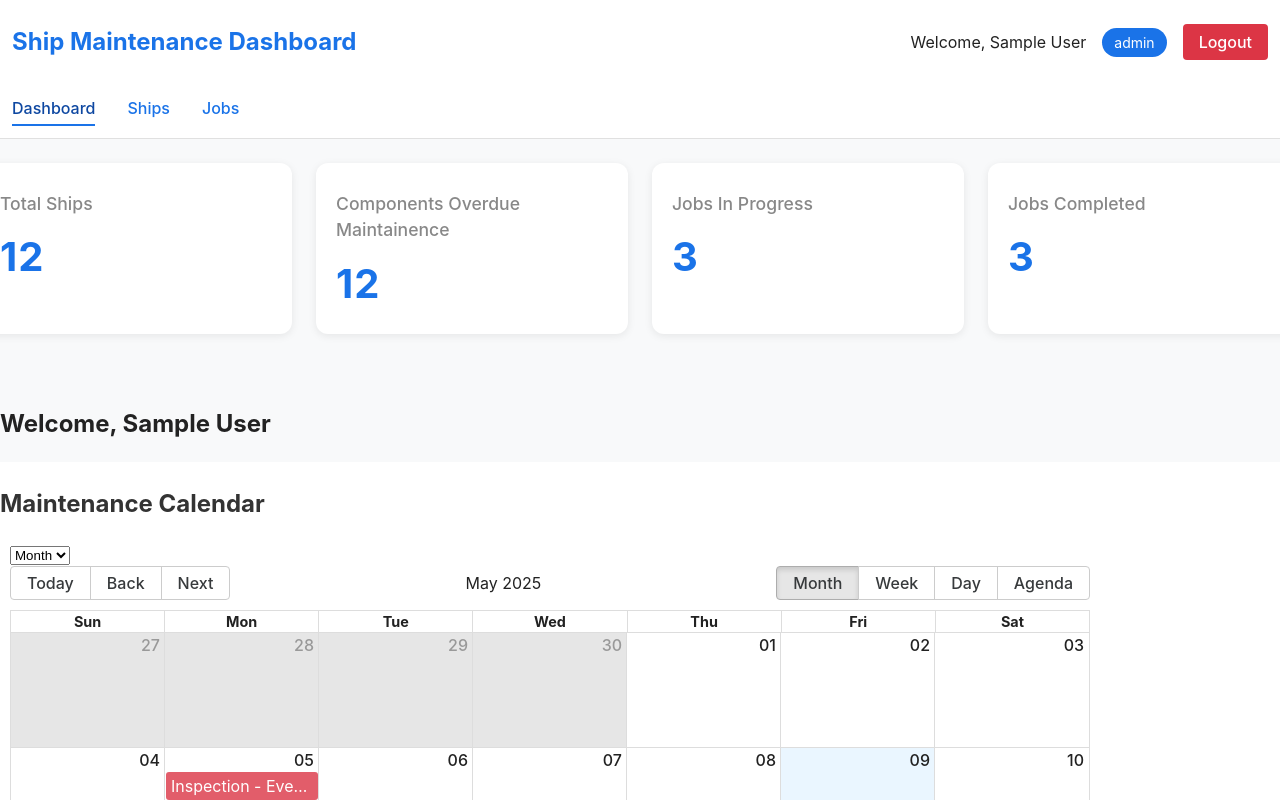
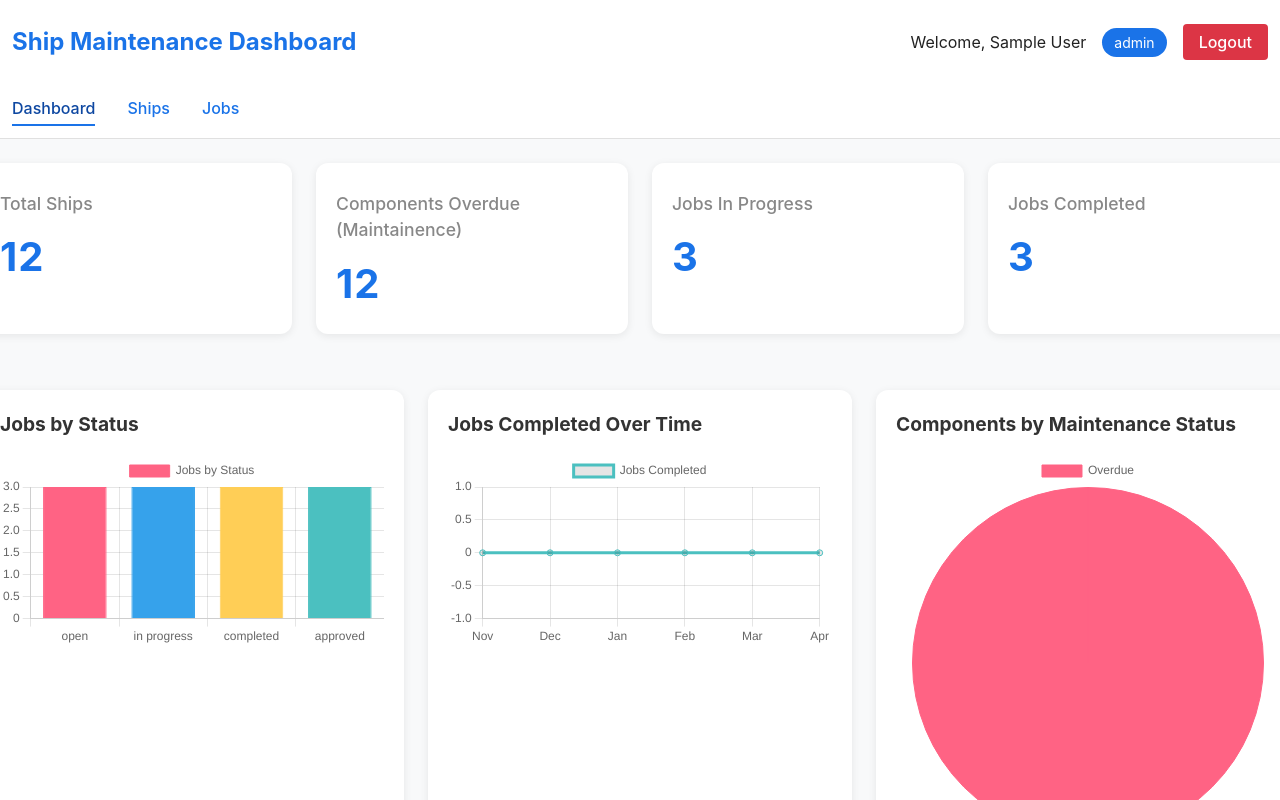
Before and after one commit to venkateshjaiswal21/Ship_Maintainance_Dashboard_ENTNT, a React (Vite) app: page / in a window 1280 px wide. Shown: the top 800 px of the page. Built offline with nearby package versions, Linux system fonts and the light colour scheme; sample sign-in values are in the browser's storage.

Commit message:
Implemented Simple Line,Bar and Pie Chart to show Jobs by Status , Jobs Completed over time, and Components with overdue maintainence

```diff
--- a/package.json
+++ b/package.json
@@ -10,9 +10,11 @@
     "preview": "vite preview"
   },
   "dependencies": {
+    "chart.js": "^4.4.9",
     "date-fns": "^4.1.0",
     "react": "^19.1.0",
     "react-big-calendar": "^1.18.0",
+    "react-chartjs-2": "^5.3.0",
     "react-dom": "^19.1.0",
     "react-router-dom": "^7.6.0"
   },
--- a/src/components/Dashboard/Charts.jsx
+++ b/src/components/Dashboard/Charts.jsx
@@ -0,0 +1,109 @@
+import React, { useMemo, useEffect } from 'react';
+import { Bar, Line, Pie } from 'react-chartjs-2';
+import { Chart as ChartJS, CategoryScale, LinearScale, BarElement, Title, Tooltip, Legend, PointElement, LineElement, ArcElement } from 'chart.js';
+import { UseJobs } from '../../contexts/JobsContext';
+import { UseComponents } from '../../contexts/ComponentsContext';
+import '../../styles/Charts.css';
+
+ChartJS.register(CategoryScale, LinearScale, BarElement, Title, Tooltip, Legend, PointElement, LineElement, ArcElement);
+
+const Charts = () => {
+  const { jobs } = UseJobs();
+  const { components } = UseComponents();
+
+  // Bar Chart: Jobs by Status
+  const jobsByStatus = useMemo(() => {
+    const statusCounts = jobs.reduce((acc, job) => {
+      const status = job.status ? job.status.toLowerCase() : 'unknown';
+      acc[status] = (acc[status] || 0) + 1;
+      return acc;
+    }, {});
+    return {
+      labels: Object.keys(statusCounts),
+      datasets: [{
+        label: 'Jobs by Status',
+        data: Object.values(statusCounts),
+        backgroundColor: ['#FF6384', '#36A2EB', '#FFCE56', '#4BC0C0'],
+        borderColor: ['#FF6384', '#36A2EB', '#FFCE56', '#4BC0C0'],
+        borderWidth: 1,
+      }],
+    };
+  }, [jobs]);
+
+  // Line Chart: Jobs Completed Over Time (Last 6 Months)
+  const jobsCompletedOverTime = useMemo(() => {
+    const now = new Date();
+    const sixMonthsAgo = new Date(now.getFullYear(), now.getMonth() - 6, 1);
+    const completedJobs = jobs.filter(job => job.status && job.status.toLowerCase() === 'completed' && new Date(job.completedDate) >= sixMonthsAgo);
+    const monthlyData = Array(6).fill(0);
+    completedJobs.forEach(job => {
+      const jobDate = new Date(job.completedDate);
+      const monthIndex = (jobDate.getFullYear() - sixMonthsAgo.getFullYear()) * 12 + jobDate.getMonth() - sixMonthsAgo.getMonth();
+      if (monthIndex >= 0 && monthIndex < 6) {
+        monthlyData[monthIndex]++;
+      }
+    });
+    const labels = Array.from({ length: 6 }, (_, i) => {
+      const date = new Date(sixMonthsAgo);
+      date.setMonth(date.getMonth() + i);
+      return date.toLocaleString('default', { month: 'short' });
+    });
+    return {
+      labels,
+      datasets: [{
+        label: 'Jobs Completed',
+        data: monthlyData,
+        fill: false,
+        borderColor: '#4BC0C0',
+        tension: 0.1,
+      }],
+    };
+  }, [jobs]);
+
+  // Pie Chart: Components by Maintenance Status
+  const componentsByMaintenanceStatus = useMemo(() => {
+    const now = new Date();
+    const OVERDUE_DAYS = 180;
+    const statusCounts = components.reduce((acc, component) => {
+      let status;
+      if (!component.lastMaintenanceDate) {
+        status = 'Not Started';
+      } else {
+        const lastDate = new Date(component.lastMaintenanceDate);
+        const diffDays = (now - lastDate) / (1000 * 60 * 60 * 24);
+        status = diffDays > OVERDUE_DAYS ? 'Overdue' : 'On Time';
+      }
+      acc[status] = (acc[status] || 0) + 1;
+      return acc;
+    }, {});
+    return {
+      labels: Object.keys(statusCounts),
+      datasets: [{
+        label: 'Components by Maintenance Status',
+        data: Object.values(statusCounts),
+        backgroundColor: ['#FF6384', '#36A2EB', '#FFCE56'],
+        borderColor: ['#FF6384', '#36A2EB', '#FFCE56'],
+        borderWidth: 1,
+      }],
+    };
+  }, [components]);
+
+  return (
+    <div className="kpi-charts-container">
+      <div className="chart-card">
+        <h3>Jobs by Status</h3>
+        <Bar data={jobsByStatus} options={{ responsive: true, id: 'jobsByStatus' }} />
+      </div>
+      <div className="chart-card">
+        <h3>Jobs Completed Over Time</h3>
+        <Line data={jobsCompletedOverTime} options={{ responsive: true, id: 'jobsCompletedOverTime' }} />
+      </div>
+      <div className="chart-card">
+        <h3>Components by Maintenance Status</h3>
+        <Pie data={componentsByMaintenanceStatus} options={{ responsive: true, id: 'componentsByMaintenanceStatus' }} />
+      </div>
+    </div>
+  );
+};
+
+export default Charts;
--- a/src/components/Dashboard/KPICards.jsx
+++ b/src/components/Dashboard/KPICards.jsx
@@ -30,7 +30,7 @@ const KPICards = () => {
         <div className="kpi-value">{totalShips}</div>
       </div>
       <div className="kpi-card">
-        <div className="kpi-title">Components Overdue Maintainence</div>
+        <div className="kpi-title">Components Overdue (Maintainence)</div>
         <div className="kpi-value">{totalOverdueComponents}</div>
       </div>
       <div className="kpi-card">
--- a/src/pages/DashboardPage.jsx
+++ b/src/pages/DashboardPage.jsx
@@ -4,7 +4,7 @@ import '../styles/DashboardPage.css';
 import DashboardNav from '../components/Dashboard/DashboardNav';
 import JobCalendar from '../components/Jobs/JobCalendar';
 import KPICards from '../components/Dashboard/KPICards';
-
+import Charts from '../components/Dashboard/Charts';
 const DashboardPage = () => {
   const { user, logout } = UseAuth();
 
@@ -23,6 +23,9 @@ const DashboardPage = () => {
       <DashboardNav />
       <br />
       <KPICards />
+      <br />
+      <Charts />
+      <br />
       <div className="dashboard-content">
         <h2>Welcome, {user.name}</h2>
         <div className="dashboard-section">
--- /dev/null
+++ b/src/styles/Charts.css
@@ -0,0 +1,26 @@
+.kpi-charts-container {
+  display: grid;
+  grid-template-columns: repeat(auto-fit, minmax(300px, 1fr));
+  gap: 24px;
+  margin-bottom: 32px;
+  width: 100%;
+}
+
+.chart-card {
+  background: #fff;
+  border-radius: 12px;
+  box-shadow: 0 2px 8px rgba(0,0,0,0.08);
+  padding: 20px;
+  transition: box-shadow 0.2s;
+}
+
+.chart-card:hover {
+  box-shadow: 0 4px 16px rgba(0,0,0,0.13);
+}
+
+.chart-card h3 {
+  margin-top: 0;
+  margin-bottom: 16px;
+  font-size: 1.2rem;
+  color: #333;
+}
```
Also changed, not shown: 1 other file (tests, documents, lock files or other folders).
